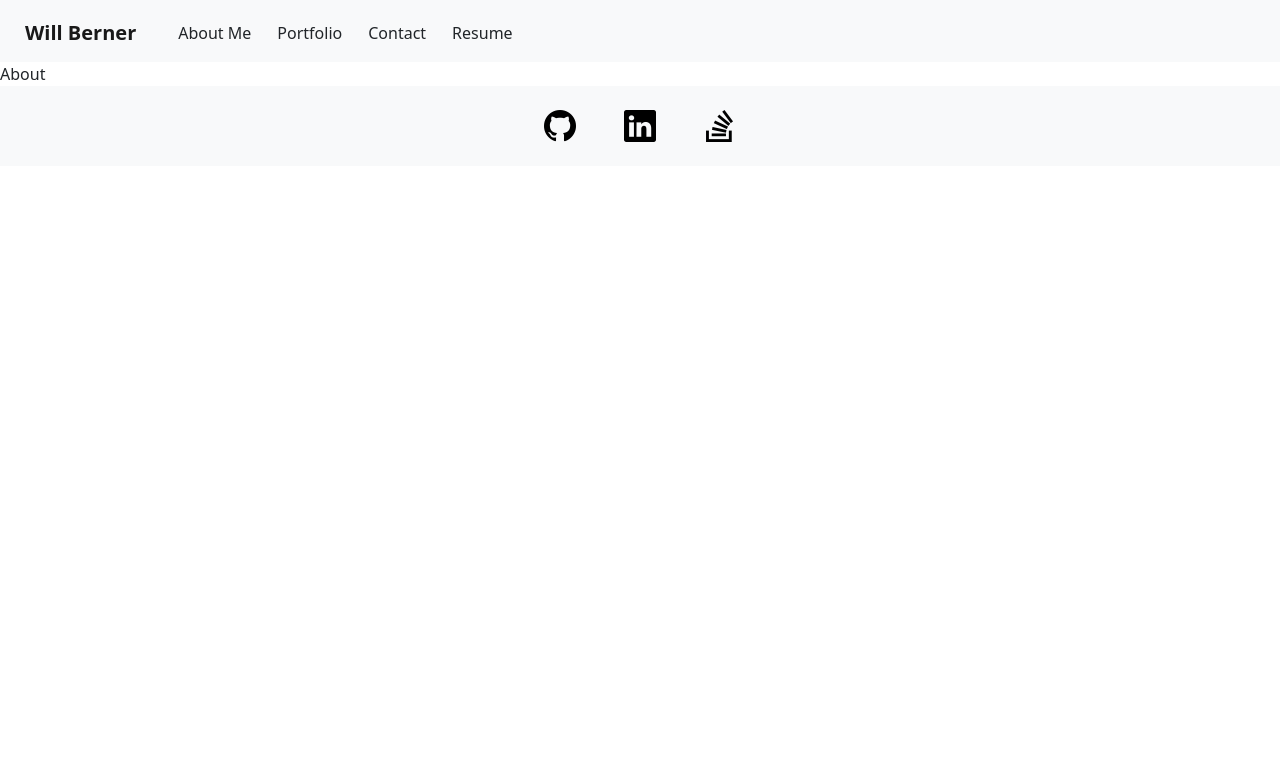
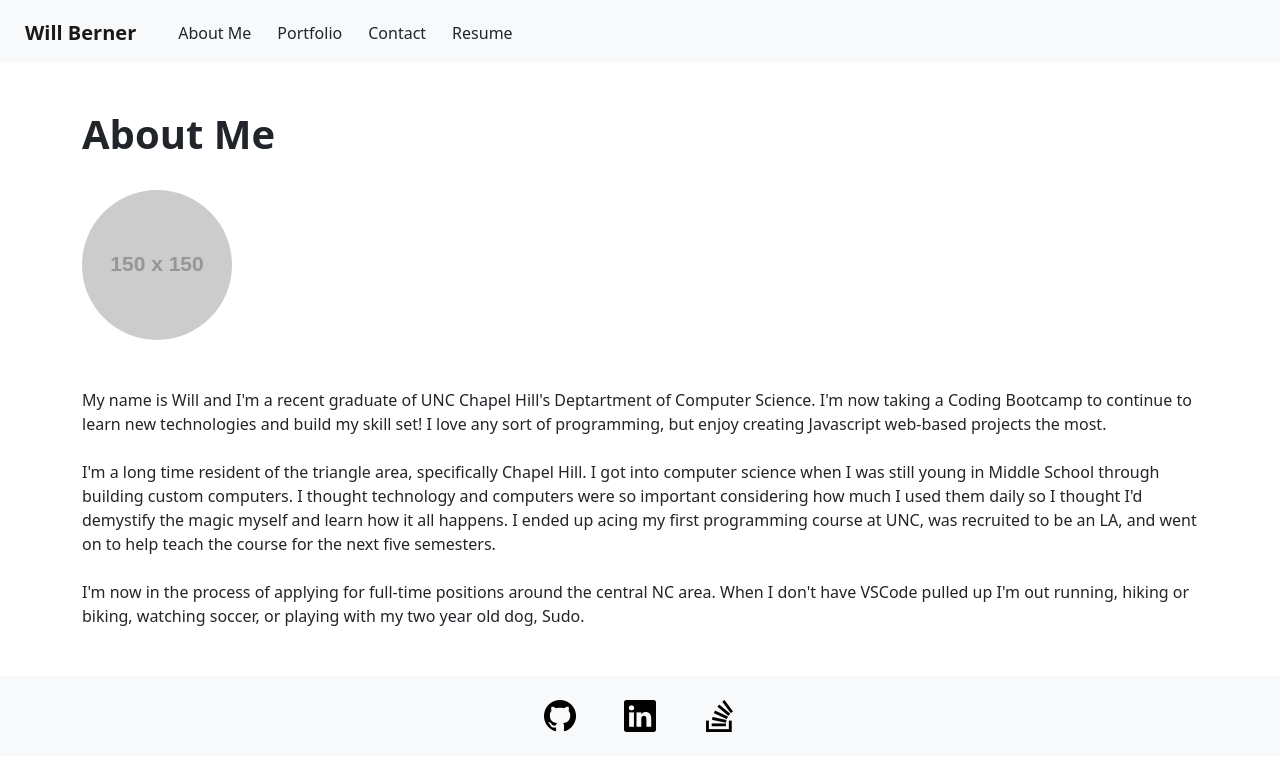
Before and after one commit to WillBerner/Will-Berner, a React (Create React App) app: page / in a window 1280 px wide. Shown: the top 770 px of the page. Built offline with nearby package versions, Linux system fonts and the light colour scheme.

Commit message:
Created basic About Me Page.

```diff
--- a/src/components/About.js
+++ /dev/null
@@ -1,9 +0,0 @@
-import React from 'react'
-
-export default function About() {
-    return (
-        <div>
-            About
-        </div>
-    )
-}
--- /dev/null
+++ b/src/components/pages/About.js
@@ -0,0 +1,23 @@
+import React from 'react'
+
+export default function About() {
+    return (
+        <div className="container">
+            <h1 className="fw-bold mt-5">
+                About Me
+            </h1>
+
+            <img src="http://placehold.it/150" className="rounded-circle my-4" alt="Me - Will Berner" />
+
+            <p className="my-4">
+                My name is Will and I'm a recent graduate of UNC Chapel Hill's Deptartment of Computer Science. I'm now taking a Coding Bootcamp to continue to learn new technologies and build my skill set! I love any sort of programming, but enjoy creating Javascript web-based projects the most.
+            </p>
+            <p className="my-4">
+                I'm a long time resident of the triangle area, specifically Chapel Hill. I got into computer science when I was still young in Middle School through building custom computers. I thought technology and computers were so important considering how much I used them daily so I thought I'd demystify the magic myself and learn how it all happens. I ended up acing my first programming course at UNC, was recruited to be an LA, and went on to help teach the course for the next five semesters.
+            </p>
+            <p className="mt-4 mb-5">
+                I'm now in the process of applying for full-time positions around the central NC area. When I don't have VSCode pulled up I'm out running, hiking or biking, watching soccer, or playing with my two year old dog, Sudo.
+            </p>
+        </div>
+    )
+}
```
Also changed, not shown: src/App.js (+4 -4 lines), src/components/pages/Contact.js (renamed from src/components/Contact.js), src/components/pages/Portfolio.js (renamed from src/components/Portfolio.js), src/components/pages/Resume.js (renamed from src/components/Resume.js).
